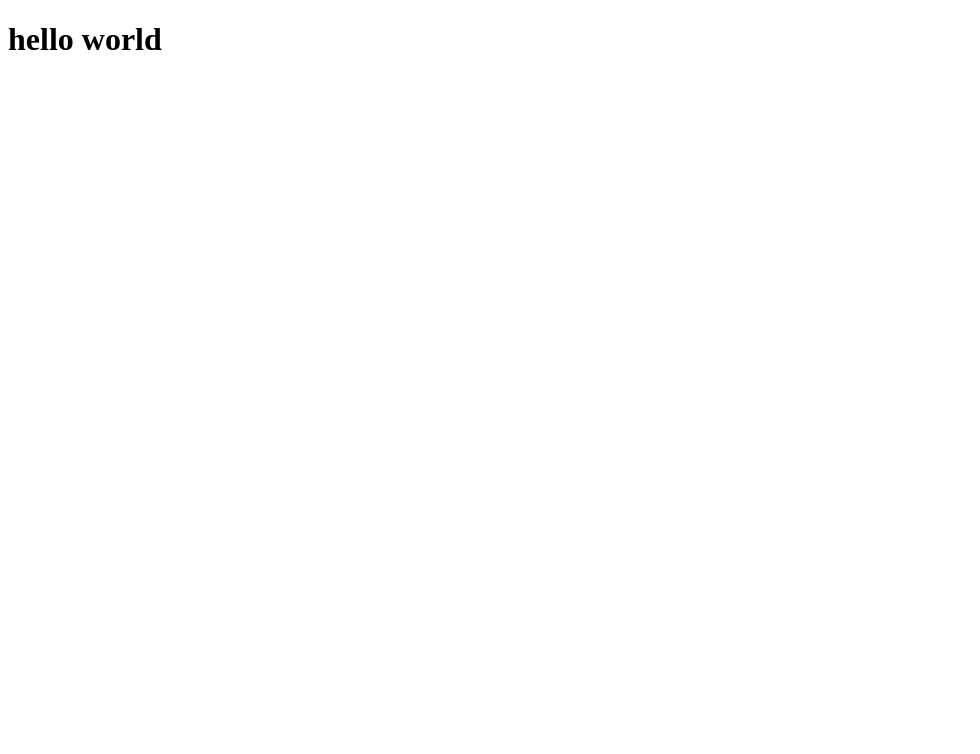
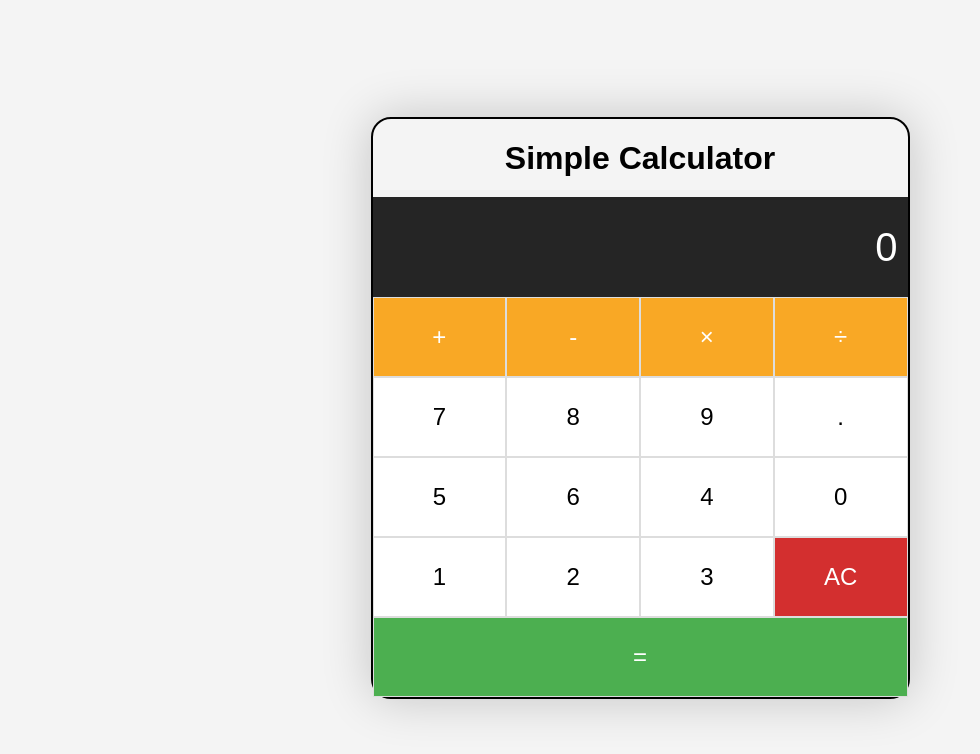
Before and after one commit to MDMonirujjaman805/Recape-js-day-3, a plain HTML site: page index.html in a window 1280 px wide. Shown: the whole page, without its empty margins (0-980 px from the left). Drawn offline with Linux system fonts and the light colour scheme.

Commit message:
simple calculator

```diff
--- a/index.html
+++ b/index.html
@@ -1,11 +1,40 @@
 <!DOCTYPE html>
 <html lang="en">
 <head>
-  <meta charset="UTF-8">
-  <meta name="viewport" content="width=device-width, initial-scale=1.0">
-  <title>testing the copilot</title>
+    <meta charset="UTF-8">
+    <meta name="viewport" content="width=device-width, initial-scale=1.0">
+    <title>Simple Calculator</title>
+    <link rel="stylesheet" href="styles.css">
 </head>
 <body>
-  <h1>hello world</h1>
+    <div class="calculator">
+    <h1 class="heder">Simple Calculator</h1>
+        <input type="text" class="calculator-screen" value="" disabled title="Calculator Screen" placeholder="0" />
+        <div class="calculator-keys">
+            <button type="button" class="operator" value="+">+</button>
+            <button type="button" class="operator" value="-">-</button>
+            <button type="button" class="operator" value="*">&times;</button>
+            <button type="button" class="operator" value="/">&divide;</button>
+
+            <button type="button" value="7">7</button>
+            <button type="button" value="8">8</button>
+            <button type="button" value="9">9</button>
+
+            <button type="button" value="4">.</button>
+            <button type="button" value="5">5</button>
+            <button type="button" value="6">6</button>
+
+            <button type="button" value="1">4</button>
+            <button type="button" value="2">0</button>
+            <button type="button" value="3">1</button>
+
+            <button type="button" value="0">2</button>
+            <button type="button" class="decimal" value=".">3</button>
+            <button type="button" class="all-clear" value="all-clear">AC</button>
+
+            <button type="button" class="equal-sign" value="=">=</button>
+        </div>
+    </div>
+    <script src="script.js"></script>
 </body>
 </html>
--- /dev/null
+++ b/script.js
@@ -0,0 +1,102 @@
+const calculator = {
+  displayValue: '0',
+  firstOperand: null,
+  waitingForSecondOperand: false,
+  operator: null,
+};
+
+function inputDigit(digit) {
+  const { displayValue, waitingForSecondOperand } = calculator;
+
+  if (waitingForSecondOperand === true) {
+      calculator.displayValue = digit;
+      calculator.waitingForSecondOperand = false;
+  } else {
+      calculator.displayValue = displayValue === '0' ? digit : displayValue + digit;
+  }
+}
+
+function inputDecimal(dot) {
+  if (calculator.waitingForSecondOperand === true) return;
+
+  if (!calculator.displayValue.includes(dot)) {
+      calculator.displayValue += dot;
+  }
+}
+
+function handleOperator(nextOperator) {
+  const { firstOperand, displayValue, operator } = calculator
+  const inputValue = parseFloat(displayValue);
+
+  if (operator && calculator.waitingForSecondOperand)  {
+      calculator.operator = nextOperator;
+      return;
+  }
+
+  if (firstOperand == null && !isNaN(inputValue)) {
+      calculator.firstOperand = inputValue;
+  } else if (operator) {
+      const result = performCalculation[operator](firstOperand, inputValue);
+
+      calculator.displayValue = String(result);
+      calculator.firstOperand = result;
+  }
+
+  calculator.waitingForSecondOperand = true;
+  calculator.operator = nextOperator;
+}
+
+const performCalculation = {
+  '/': (firstOperand, secondOperand) => firstOperand / secondOperand,
+
+  '*': (firstOperand, secondOperand) => firstOperand * secondOperand,
+
+  '+': (firstOperand, secondOperand) => firstOperand + secondOperand,
+
+  '-': (firstOperand, secondOperand) => firstOperand - secondOperand,
+
+  '=': (firstOperand, secondOperand) => secondOperand
+};
+
+function resetCalculator() {
+  calculator.displayValue = '0';
+  calculator.firstOperand = null;
+  calculator.waitingForSecondOperand = false;
+  calculator.operator = null;
+}
+
+function updateDisplay() {
+  const display = document.querySelector('.calculator-screen');
+  display.value = calculator.displayValue;
+}
+
+updateDisplay();
+
+const keys = document.querySelector('.calculator-keys');
+keys.addEventListener('click', (event) => {
+  const { target } = event;
+  if (!target.matches('button')) {
+      return;
+  }
+
+  if (target.classList.contains('operator')) {
+      handleOperator(target.value);
+      updateDisplay();
+      return;
+  }
+
+  if (target.classList.contains('decimal')) {
+      inputDecimal(target.value);
+      updateDisplay();
+      return;
+  }
+
+  if (target.classList.contains('all-clear')) {
+      resetCalculator();
+      updateDisplay();
+      return;
+  }
+
+  inputDigit(target.value);
+  updateDisplay();
+});
--- /dev/null
+++ b/styles.css
@@ -0,0 +1,64 @@
+body {
+  display: flex;
+  justify-content: center;
+  align-items: center;
+  height: 100vh;
+  background-color: #f4f4f4;
+  font-family: 'Arial', sans-serif;
+}
+
+.calculator {
+  border-radius: 20px;
+  box-shadow: 0px 0px 50px 0px rgba(0, 0, 0, 0.2);
+  border: 2px solid black;
+
+}
+
+.calculator-screen {
+  height: 80px;
+  border: none;
+  background-color: #252525;
+  color: white;
+  text-align: right;
+  padding: 10px;
+  font-size: 2.5rem;
+}
+
+.calculator-keys {
+  display: grid;
+  grid-template-columns: repeat(4, 1fr);
+}
+
+button {
+  height: 80px;
+  border: 1px solid #ddd;
+  background-color: white;
+  font-size: 1.5rem;
+  cursor: pointer;
+}
+
+button.operator {
+  background-color: #f9a825;
+  color: white;
+}
+
+button.equal-sign {
+  background-color: #4caf50;
+  color: white;
+  grid-column: span 4;
+}
+
+button.all-clear {
+  background-color: #d32f2f;
+  color: white;
+}
+
+button:active {
+  background-color: #ddd;
+}
+
+.heder {
+  text-align: center;
+  font-size: 2rem;
+  margin-bottom: 20px;
+}
```
Also changed, not shown: array.js (added, +12 -0 lines).
